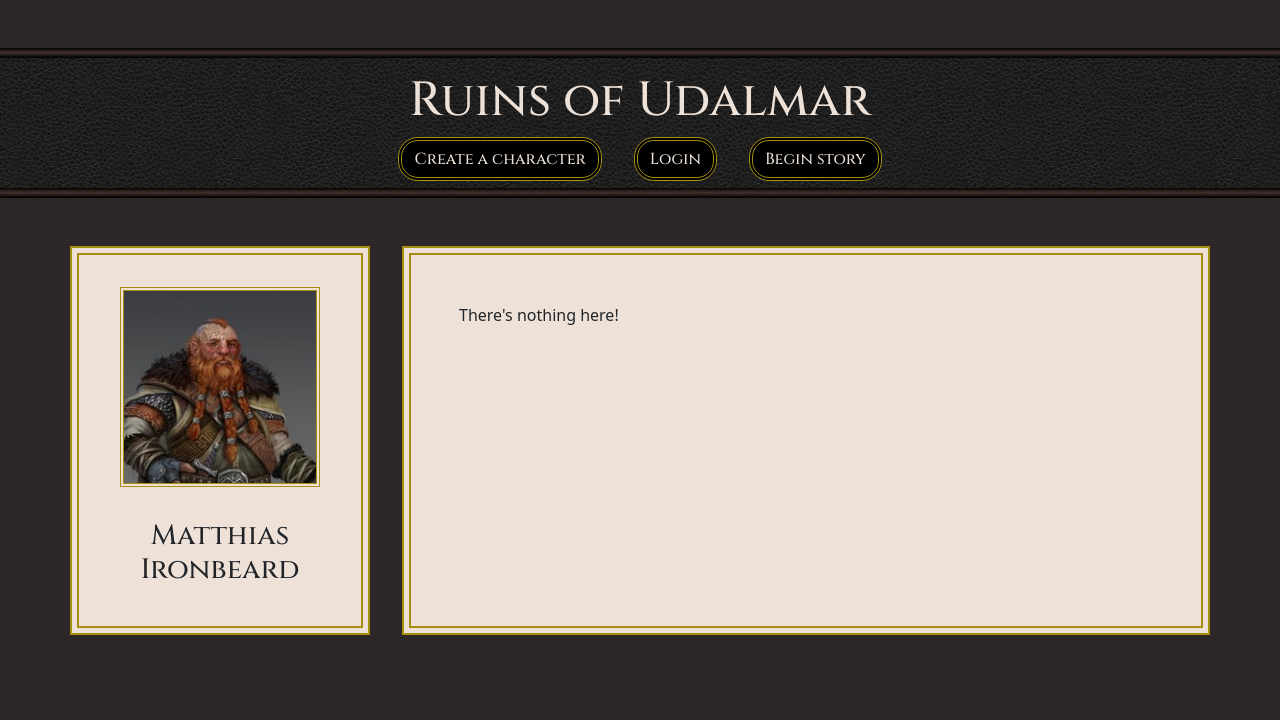
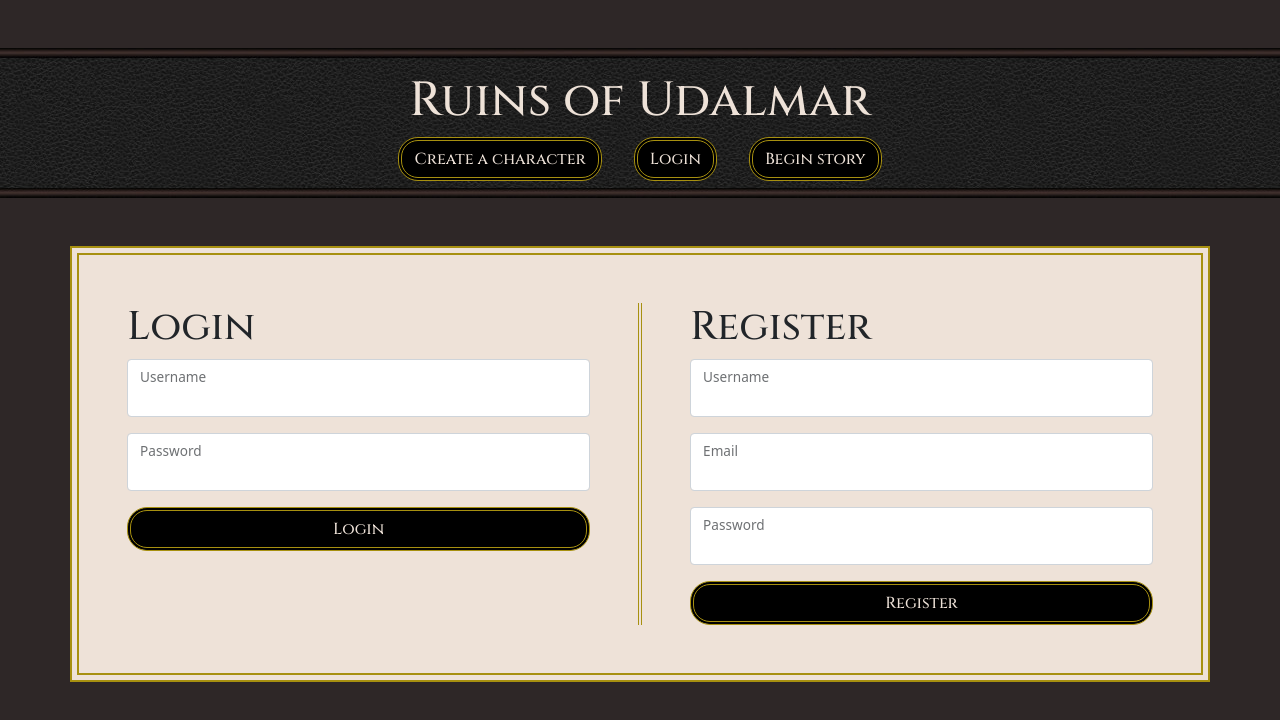
Before and after one commit to Zerahar/depths-of-udalmar, a React (Create React App) app in the folder front/: page /login in a window 1280 px wide. Shown: the top 720 px of the page. Built offline with nearby package versions, Linux system fonts and the light colour scheme.

Commit message:
Added base for login

```diff
--- a/front/src/App.js
+++ b/front/src/App.js
@@ -4,6 +4,7 @@ import header_bg from "./img/header_bg.jpg"
 import player_img from "./img/player_placeholder.jpg"
 
 export default function App() {
+  const loggedIn = false
   return (
     <Container className="full-container" fluid>
       <Navbar className="mb-5" id="title-bar" style={{ backgroundImage: `url(${header_bg})` }}>
@@ -16,12 +17,13 @@ export default function App() {
       </Navbar>
       <Container fluid="lg">
         <Row>
-          <Col lg="3" className="sidebar">
-            <div class="inner-container">
-              <img src={player_img} alt="" className="profile-pic" />
-              <h3>Matthias Ironbeard</h3>
-            </div>
-          </Col>
+          {loggedIn ?
+            <Col lg="3" className="sidebar">
+              <div class="inner-container">
+                <img src={player_img} alt="" className="profile-pic" />
+                <h3>Matthias Ironbeard</h3>
+              </div>
+            </Col> : ""}
           <Col className="text-container">
             <div class="inner-container">
               <Outlet />
--- a/front/src/App.scss
+++ b/front/src/App.scss
@@ -194,3 +194,12 @@ select {
   background-color: $red;
   color: $textarea-color;
 }
+
+.border-right {
+  border-right: 4px double $border-color;
+}
+
+.form-control:focus {
+  box-shadow: 0 0 0 .25rem $border-color;
+  border-color: $red;
+}
--- a/front/src/index.js
+++ b/front/src/index.js
@@ -11,6 +11,7 @@ import Dialogue from "./routes/dialogue"
 import Text from "./routes/text"
 import Map from "./routes/map"
 import Choice from "./routes/choice"
+import Login from "./routes/login"
 import 'bootstrap/dist/css/bootstrap.min.css';
 import "./App.scss"
 
@@ -20,6 +21,7 @@ render(
     <Routes>
       <Route path="/" element={<App />} >
         <Route path="/front" element={<Front />} />
+        <Route path="/login" element={<Login />} />
         <Route path="/characterCreation" element={<CharacterCreation />} />
         <Route path="/story">
           <Route path="/story/dialogue" element={<Dialogue />} >
--- a/front/src/routes/front.js
+++ b/front/src/routes/front.js
@@ -1,11 +1,10 @@
+
+
 export default function Front() {
     return (
         <main>
-            <h1>The Story So Far...</h1>
-            <p>Lorem ipsum dolor sit amet, consectetur adipiscing elit, sed do eiusmod tempor incididunt ut labore et dolore magna aliqua. Ut enim ad minim veniam, quis nostrud exercitation ullamco laboris nisi ut aliquip ex ea commodo consequat. Duis aute irure dolor in reprehenderit in voluptate velit esse cillum dolore eu fugiat nulla pariatur. Excepteur sint occaecat cupidatat non proident, sunt in culpa qui officia deserunt mollit anim id est laborum.</p>
-            <p>Lorem ipsum dolor sit amet, consectetur adipiscing elit, sed do eiusmod tempor incididunt ut labore et dolore magna aliqua. Ut enim ad minim veniam, quis nostrud exercitation ullamco laboris nisi ut aliquip ex ea commodo consequat. Duis aute irure dolor in reprehenderit in voluptate velit esse cillum dolore eu fugiat nulla pariatur. Excepteur sint occaecat cupidatat non proident, sunt in culpa qui officia deserunt mollit anim id est laborum.</p>
-            <p>Lorem ipsum dolor sit amet, consectetur adipiscing elit, sed do eiusmod tempor incididunt ut labore et dolore magna aliqua. Ut enim ad minim veniam, quis nostrud exercitation ullamco laboris nisi ut aliquip ex ea commodo consequat. Duis aute irure dolor in reprehenderit in voluptate velit esse cillum dolore eu fugiat nulla pariatur. Excepteur sint occaecat cupidatat non proident, sunt in culpa qui officia deserunt mollit anim id est laborum.</p>
-
+            <h1>Welcome to the Dwarven Kingdom!</h1>
+            <p>This is the front page.</p>
         </main>
     );
 }
--- /dev/null
+++ b/front/src/routes/login.js
@@ -0,0 +1,64 @@
+import { Form, Button, FloatingLabel, Row, Col } from "react-bootstrap"
+import { useState } from "react"
+export default function Login() {
+    const [loginUserName, setLoginUserName] = useState("")
+    const [loginPassword, setLoginPassword] = useState("")
+    const [regUserName, setRegUserName] = useState("")
+    const [regPassword, setRegPassword] = useState("")
+    const [regEmail, setRegEmail] = useState("")
+    const login = (e) => {
+        e.preventDefault()
+        console.log("Login")
+
+    }
+    const register = (e) => {
+        e.preventDefault()
+        console.log("register")
+    }
+    return (
+        <main>
+            <Row>
+                <Col className="border-right pe-5"><h1>Login</h1>
+                    <Form id="loginForm" className="needs-validation" onSubmit={login}>
+
+                        <Form.Group className="mb-3">
+                            <FloatingLabel label="Username">
+                                <Form.Control id="l-username" type="text" required value={loginUserName} onChange={e => setLoginUserName(e.target.value)} />
+                            </FloatingLabel>
+                        </Form.Group>
+                        <Form.Group className="mb-3">
+                            <FloatingLabel label="Password">
+                                <Form.Control id="l-password" type="password" required value={loginPassword} onChange={e => setLoginPassword(e.target.value)} />
+                            </FloatingLabel>
+                        </Form.Group>
+
+                        <button className="btn w-100" type="submit">Login</button>
+                    </Form>
+                </Col><Col className="ps-5">
+                    <h1>Register</h1>
+                    <Form id="registerForm" className="needs-validation" onSubmit={register}>
+
+                        <Form.Group className="mb-3">
+                            <FloatingLabel label="Username">
+                                <Form.Control id="r-username" type="text" minLength="5" required value={regUserName} onChange={e => setRegUserName(e.target.value)} />
+                            </FloatingLabel>
+                        </Form.Group>
+                        <Form.Group className="mb-3">
+                            <FloatingLabel label="Email">
+                                <Form.Control id="r-email" type="email" required value={regEmail} onChange={e => setRegEmail(e.target.value)} />
+                            </FloatingLabel>
+
+                        </Form.Group>
+                        <Form.Group className="mb-3">
+                            <FloatingLabel label="Password">
+                                <Form.Control id="r-password" minLength="5" type="password" required value={regPassword} onChange={e => setRegPassword(e.target.value)} />
+                            </FloatingLabel>
+
+                        </Form.Group>
+
+                        <button className=" btn w-100" type="submit">Register</button>
+                    </Form>
+                </Col></Row>
+        </main>
+    );
+}
```
